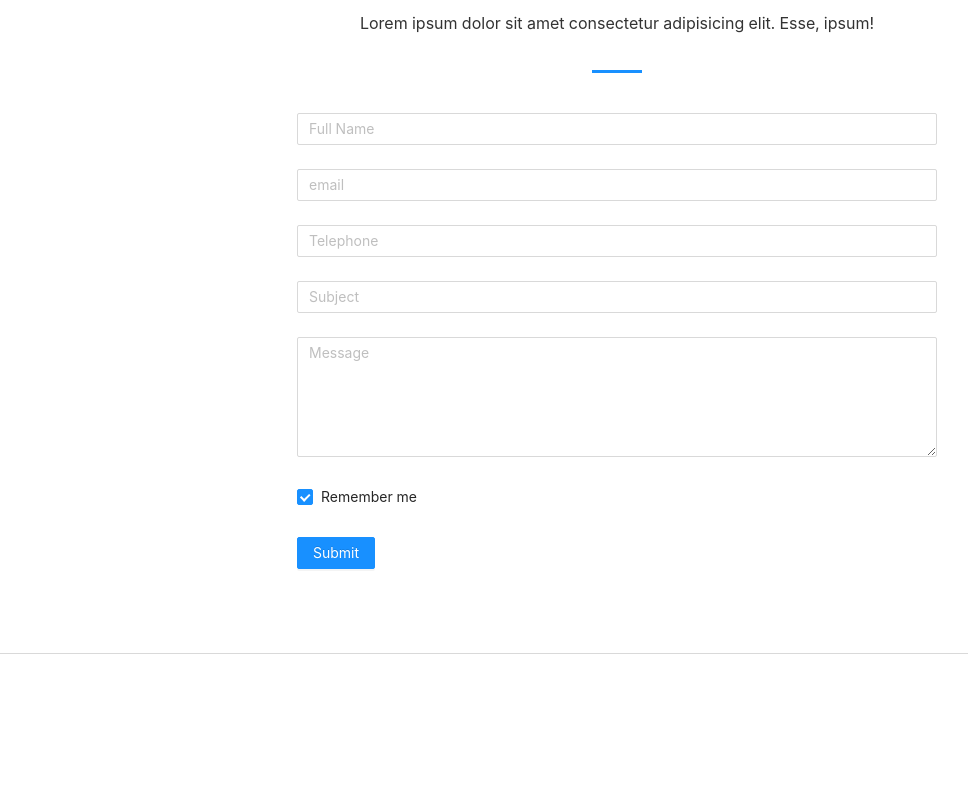
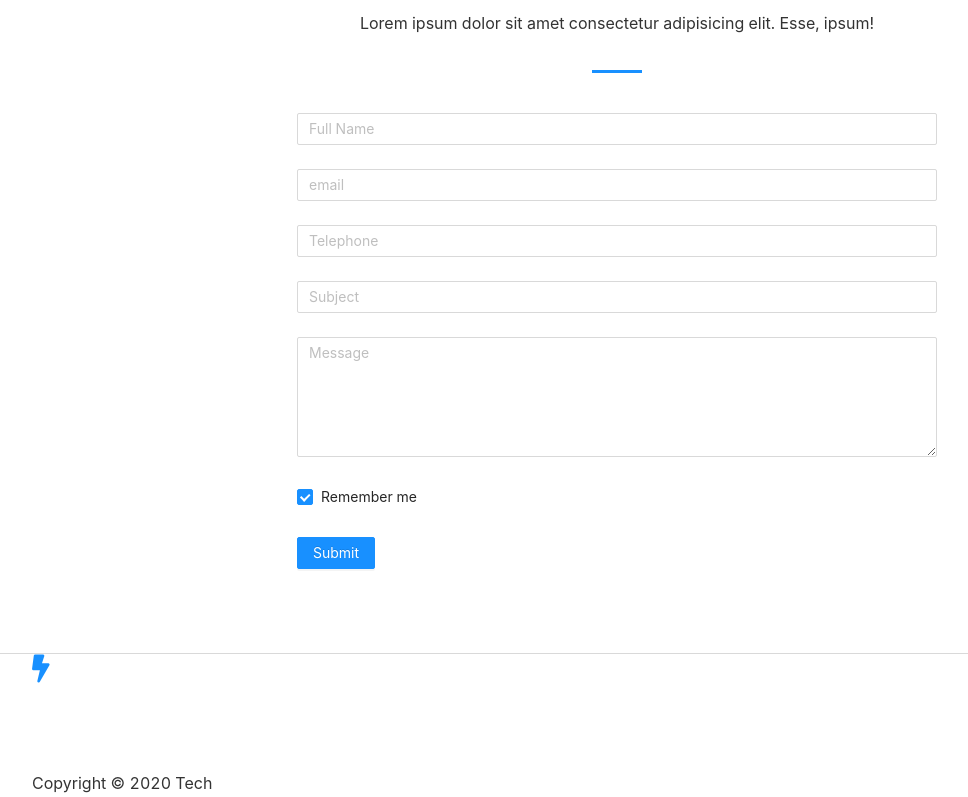
Before and after one commit to Hijazi313/react-antio, a React (Create React App) app: page / in a window 1280 px wide. Shown: the part 4240-5037 px from the top of the page, without its empty margins (23-991 px from the left). Before the commit the page ends 4894 px from the top, so only its background shows below. Built offline with nearby package versions, Linux system fonts and the light colour scheme.

Commit message:
work on Footer

```diff
--- a/src/components/Home/index.js
+++ b/src/components/Home/index.js
@@ -1,4 +1,5 @@
 import React, { lazy, Suspense } from 'react'
+import Footer from '../common/Footer';
 import Contact from '../Contact';
 
 //  IMPORT COMPONENTS
@@ -23,6 +24,7 @@
             <FAQ />
             <Pricing/>
             <Contact />
+            <Footer />
         </div>
     )
 }
--- /dev/null
+++ b/src/components/common/Footer/index.js
@@ -0,0 +1,28 @@
+import React from 'react'
+import {BackTop} from "antd"
+
+function Footer() {
+    return (
+        <div className="container-fluid">
+      <div className="footer">
+        <div className="logo">
+          <i className="fas fa-bolt"></i>
+          <a href="http://google.com">Tech</a>
+        </div>
+        <ul className="socials">
+          <li><a href="https://www.facebook.com/"><i className="fab fa-facebook-f"></i></a></li>
+          <li><a href="https://www.twitter.com/"><i className="fab fa-twitter"></i></a></li>
+          <li><a href="https://www.linkedin.com/"><i className="fab fa-linkedin-in"></i></a></li>
+          <li><a href="https://www.pinterest.com/"><i className="fab fa-pinterest-p"></i></a></li>
+          <li><a href="https://www.instagram.com/"><i className="fab fa-instagram"></i></a></li>
+        </ul>
+        <div className="copyright">Copyright &copy; 2020 Tech</div>
+        <BackTop>
+          <div className="goTop"><i className="fas fa-arrow-circle-up"></i></div>
+        </BackTop>
+      </div>
+    </div>
+    )
+}
+
+export default Footer
```
